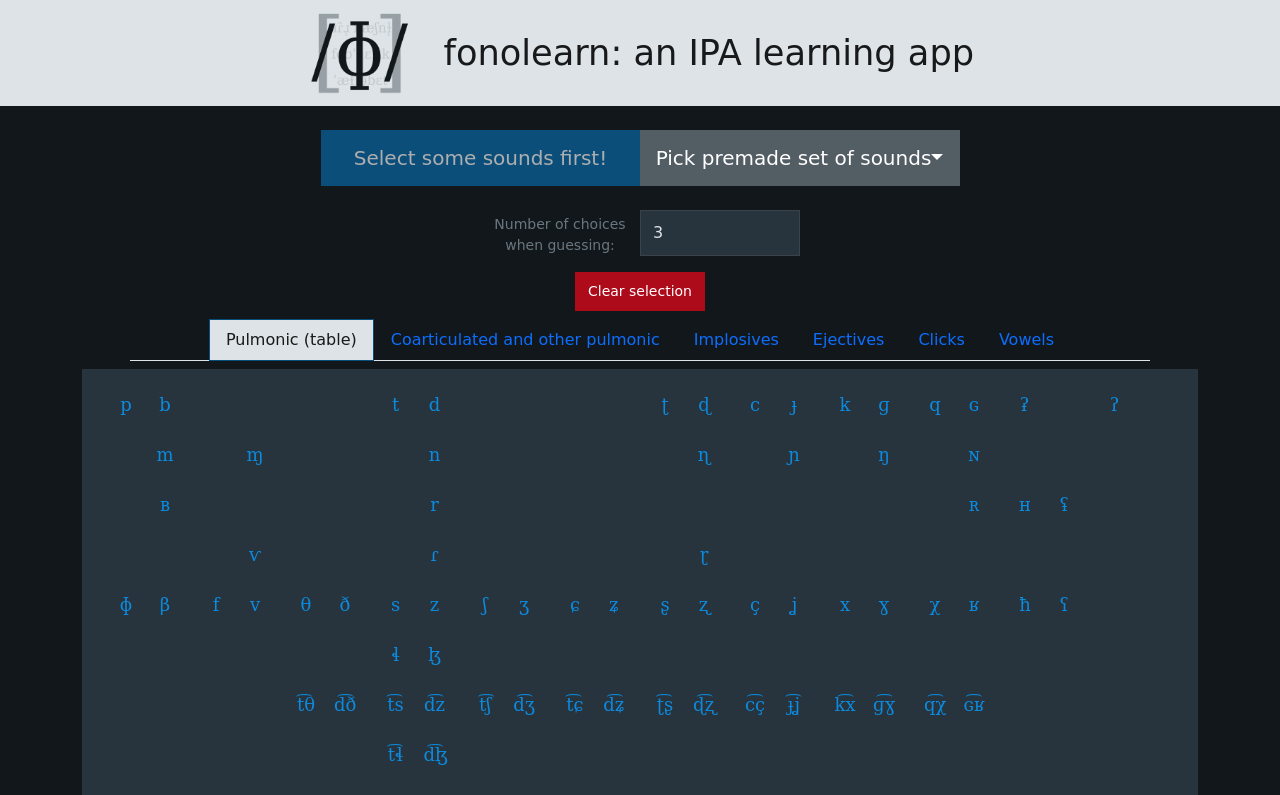
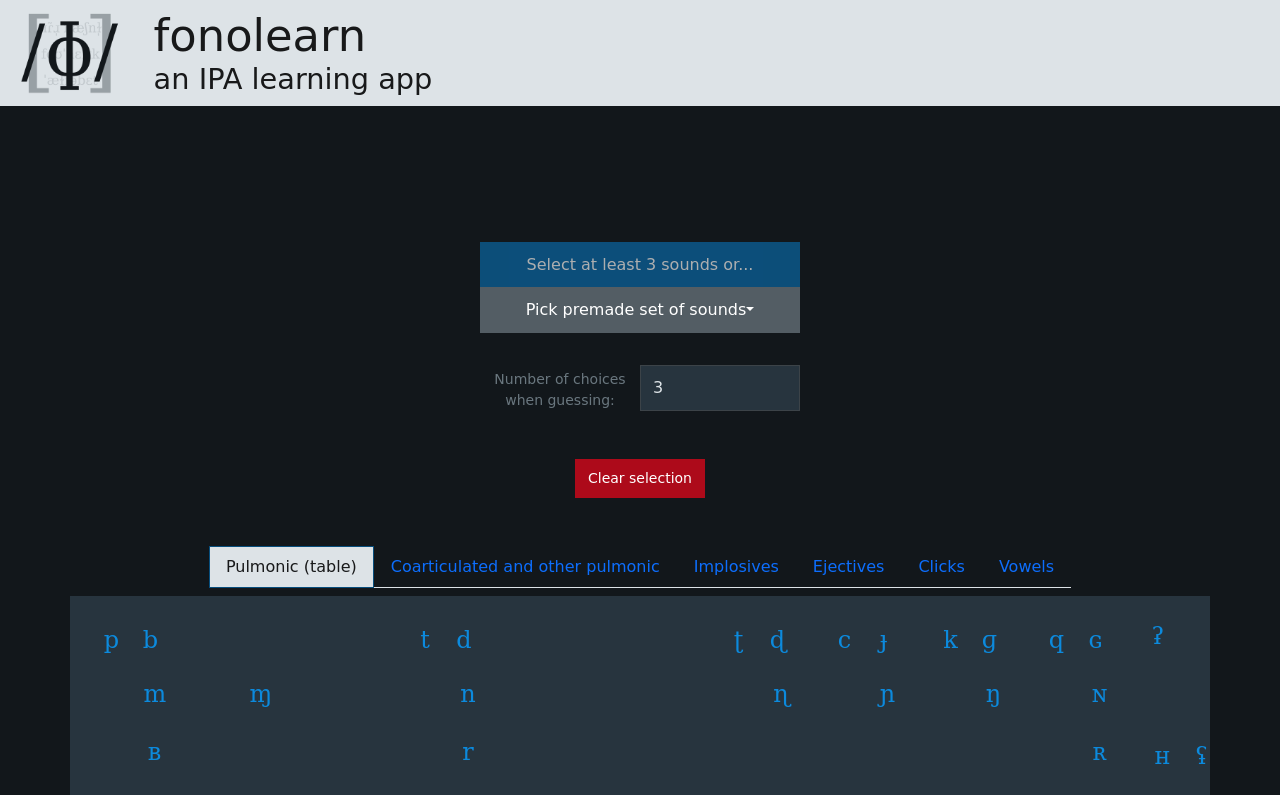
Before and after one commit to s-jevtic/fonolearn, an Angular app: page /main-menu in a window 1280 px wide. Shown: the top 795 px of the page. Built offline with nearby package versions, Linux system fonts and the light colour scheme.

Commit message:
redesign main menu layout (WIP), code cleanup

```diff
--- a/src/app/app.component.css
+++ b/src/app/app.component.css
@@ -25,7 +25,7 @@ main{ /* all of those are necessary for main content to have full height */
     height: 100%;
 }
 
-.wrapper{
+main > .wrapper{
     flex: 1 1 auto;
     display: flex;
     height: 100%;
@@ -45,7 +45,11 @@ main{ /* all of those are necessary for main content to have full height */
 }
 
 #title {
-    font-size: calc(1.5vw + 1rem);
+    font-size: calc(1vw + 2rem);
+}
+
+#subtitle {
+    font-size: calc(1vw + 1rem);
 }
 
 @media only screen and (max-width: 768px) {
--- a/src/app/app.component.html
+++ b/src/app/app.component.html
@@ -1,6 +1,9 @@
-<header class="bg-light d-flex justify-content-center align-items-center">
+<header class="bg-light d-flex justify-content-start align-items-center">
   <img src="./assets/logo_header.png" id="logo" class="img-fluid mx-3" width="100" alt="App logo">
-  <h1 id="title" class="mx-3 mb-0">fonolearn: an IPA learning app</h1>
+  <div class="wrapper mx-3 mb-0 d-flex flex-column align-items-start">
+    <h1 id="title" class="m-0">fonolearn</h1>
+    <h2 id="subtitle" class="m-0">an IPA learning app</h2>
+  </div>
 </header>
 <main role="main">
   <div class="wrapper">
--- a/src/app/main-menu/main-menu.component.css
+++ b/src/app/main-menu/main-menu.component.css
@@ -1,3 +1,7 @@
+#sound-picker-container nav {
+    width: fit-content;
+}
+
 #sound-picker {
     background-color: var(--dark-color-fg);
     align-self: center;
@@ -25,6 +29,16 @@
     height: 100%;
 }
 
+.ipa-td {
+    height: 3rem;
+    width: 3rem;
+    text-align: center;
+}
+
+#begin-button, #begin-button-disabled, #soundSetPicker {
+    width: 20rem;
+}
+
 @media only screen and (max-width: 768px) {
     #main-buttons, #main-buttons .btn, #picker-dropdown {
         /*max-width: calc((100vw - var(--closed-sidebar-width)) * 0.75);*/
--- a/src/app/main-menu/main-menu.component.html
+++ b/src/app/main-menu/main-menu.component.html
@@ -1,10 +1,9 @@
-<div class="container-fluid d-flex justify-content-center px-3 my-4">
-    <div class="btn-group" id="main-buttons">
-        <span *ngIf="notEnoughSelected()" placement="bottom" ngbTooltip="Select at least {{ noOfChoices() }} sounds.">
-            <button class="btn btn-lg btn-primary disabled" role="button" id="begin-button-disabled">Select some sounds first!</button>
-        </span>
-        <button class="btn btn-lg btn-primary" role="button" id="begin-button" *ngIf="!notEnoughSelected()" (click)="ipa($event)">Begin with selected sounds</button>
-        <button class="btn btn-lg btn-secondary dropdown-toggle dropdown-toggle-split" id="soundSetPicker" data-bs-toggle="dropdown" aria-expanded="false">Pick premade set of sounds</button>
+<div class="container-fluid d-flex flex-row flex-wrap justify-content-around pt-5" id="menu-container">
+    <div class="d-flex flex-column align-items-center px-3 pt-5 my-4">
+        <div class="btn-group-vertical my-3" id="main-buttons">
+            <button *ngIf="notEnoughSelected()" class="btn btn-primary disabled" role="button" id="begin-button-disabled">Select at least {{ noOfChoices() }} sounds or...</button>
+            <button class="btn btn-primary" role="button" id="begin-button" *ngIf="!notEnoughSelected()" (click)="ipa($event)">Begin with selected sounds</button>
+            <button class="btn btn-secondary dropdown-toggle dropdown-toggle-split" id="soundSetPicker" data-bs-toggle="dropdown" aria-expanded="false">Pick premade set of sounds</button>
             <ul class="dropdown-menu bg-dark" id="picker-dropdown" aria-labelledby="soundSetPicker">
                 <li><button class="dropdown-item" (click)="selectAll($event)">all</button></li>
                 <li><button class="dropdown-item" (click)="selectConsonants($event)">consonants only</button></li>
@@ -14,18 +13,17 @@
                 </ng-container>
             </ul>
         </div>
-</div>
 
-
-<div class="d-md-flex justify-content-around mx-auto" id="no-of-choices-wrapper">
+        <div class="d-md-flex justify-content-around mx-auto my-3" id="no-of-choices-wrapper">
             <label for="no-of-choices" class="form-text">Number of choices when guessing:</label>
             <input type="number" min="2" max="10" [defaultValue]="3" id="no-of-choices" class="form-control" (change)="checkNumber()"/>
         </div>
-<div class="container">
+        <div class="wrapper my-3">
             <button role="button" class="btn btn-sm btn-danger mt-3" (click)="clearSelection()">Clear selection</button>
         </div>
+    </div>
 
-<div class="container-sm" id="sound-picker-container">
+    <div class="d-flex flex-column align-items-center mx-3" id="sound-picker-container">
         <nav>
             <ul class="nav nav-tabs my-2 mx-5 justify-content-center" id="consonant-tablist" role="tablist">
                 <li class="nav-item">
@@ -154,3 +152,4 @@
             </div>
         </div>
     </div>
+</div>
--- a/src/app/main-menu/main-menu.component.ts
+++ b/src/app/main-menu/main-menu.component.ts
@@ -63,30 +63,30 @@ export class MainMenuComponent implements OnInit {
       this.phoneChecked.set(p, false);
     })
 
-    let mobileMQ = matchMedia('(max-width: 768px)');
+    //let mobileMQ = matchMedia('(max-width: 768px)');
 
-    if (mobileMQ.matches) {
-      this.zone.run(() => {
-        document.getElementById("main-buttons")?.classList.remove('btn-group');
-        document.getElementById("main-buttons")?.classList.add('btn-group-vertical');
-      });
-    }
+    //if (mobileMQ.matches) {
+      //this.zone.run(() => {
+        //document.getElementById("main-buttons")?.classList.remove('btn-group');
+        //document.getElementById("main-buttons")?.classList.add('btn-group-vertical');
+      //});
+    //}
 
-    mobileMQ.addEventListener("change",
-      mobileMQ => {
-        if (mobileMQ.matches) {
-          this.zone.run(() => {
-            document.getElementById("main-buttons")?.classList.remove('btn-group');
-            document.getElementById("main-buttons")?.classList.add('btn-group-vertical');
-          });
-        }
-        else {
-          this.zone.run(() => {
-            document.getElementById("main-buttons")?.classList.remove('btn-group-vertical');
-            document.getElementById("main-buttons")?.classList.add('btn-group');
-          });
-        }
-      });
+    //mobileMQ.addEventListener("change",
+      //mobileMQ => {
+        //if (mobileMQ.matches) {
+          //this.zone.run(() => {
+            //document.getElementById("main-buttons")?.classList.remove('btn-group');
+            //document.getElementById("main-buttons")?.classList.add('btn-group-vertical');
+          //});
+        //}
+        //else {
+          //this.zone.run(() => {
+            //document.getElementById("main-buttons")?.classList.remove('btn-group-vertical');
+            //document.getElementById("main-buttons")?.classList.add('btn-group');
+          //});
+        //}
+      //});
 
   }
 
--- a/src/app/useful-links/useful-links.component.ts
+++ b/src/app/useful-links/useful-links.component.ts
@@ -1,4 +1,4 @@
-import { Component, NgZone, OnInit, ViewChild } from '@angular/core';
+import { Component, NgZone, OnInit } from '@angular/core';
 import { AnimationEvent } from '@angular/animations';
 import { sidebarAnimation, menuIconAnimation } from '../animations';
 import { CheckMobileService } from '../check-mobile.service';
--- a/src/styles.css
+++ b/src/styles.css
@@ -45,7 +45,7 @@ body{
 .ipa{
     font-family: 'IPA Kiel', 'Doulos SIL', 'DejaVu Serif';
     text-align: center;
-    font-size: large;
+    font-size: 1.5rem;
 }
 
 header{
@@ -126,12 +126,6 @@ main {
     border: 5px solid var(--dark-color-main-sh) !important;
 }
 
-.ipa-td {
-    height: 2.5rem;
-    width: 2.5rem;
-    text-align: center;
-}
-
 .guess-btn {
     width: 3rem;
     height: 3rem;
@@ -146,10 +140,6 @@ main {
 
 #ipa-vspace {
     height: 1rem;
-}
-
-#begin-button, #begin-button-disabled, #soundSetPicker {
-    width: 20rem;
 }
 
 .dropdown-menu {
```
Lines whose indentation alone changed are shown as unchanged.
